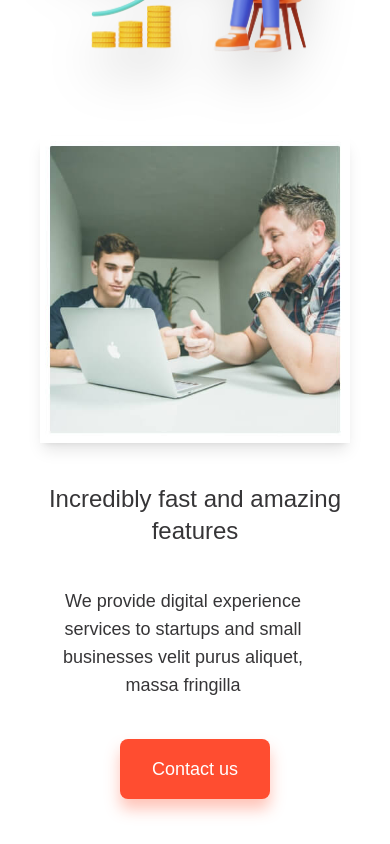
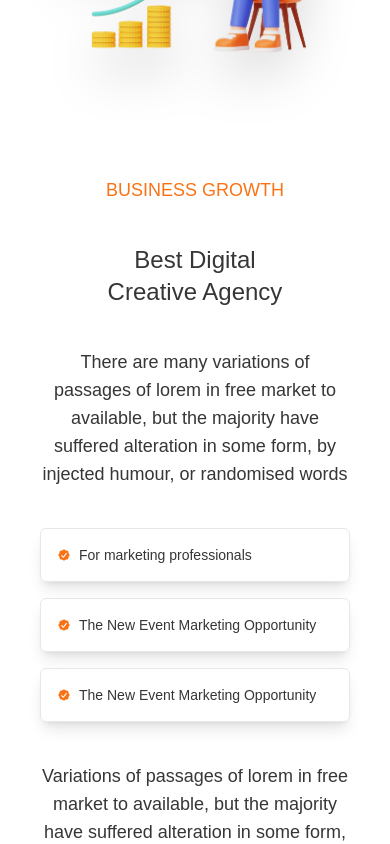
Before and after one commit to anupkumarjana/Balck-Bee, a React (Create React App) app: page / in a window 390 px wide. Shown: the part 700-1544 px from the top of the page. Built offline with nearby package versions, Linux system fonts and the light colour scheme.

Commit message:
flex-column-revrsed

```diff
--- a/src/components/Home/BuisnessGrowth.jsx
+++ b/src/components/Home/BuisnessGrowth.jsx
@@ -9,7 +9,7 @@ const BuisnessGrowth = () => {
   // useStaggeredBottomToTopAnimation(".");
   return (
     <div className="">
-      <div className="w-full flex lg:flex-row flex-col lg:text-start text-center justify-between gap-20">
+      <div className="w-full flex lg:flex-row flex-col-reverse lg:text-start text-center justify-between gap-20">
         <div className="lg:w-1/2 w-full flex flex-col lg:justify-start justify-center lg:items-baseline items-center gap-10 ">
           <img
             src={about}
```
